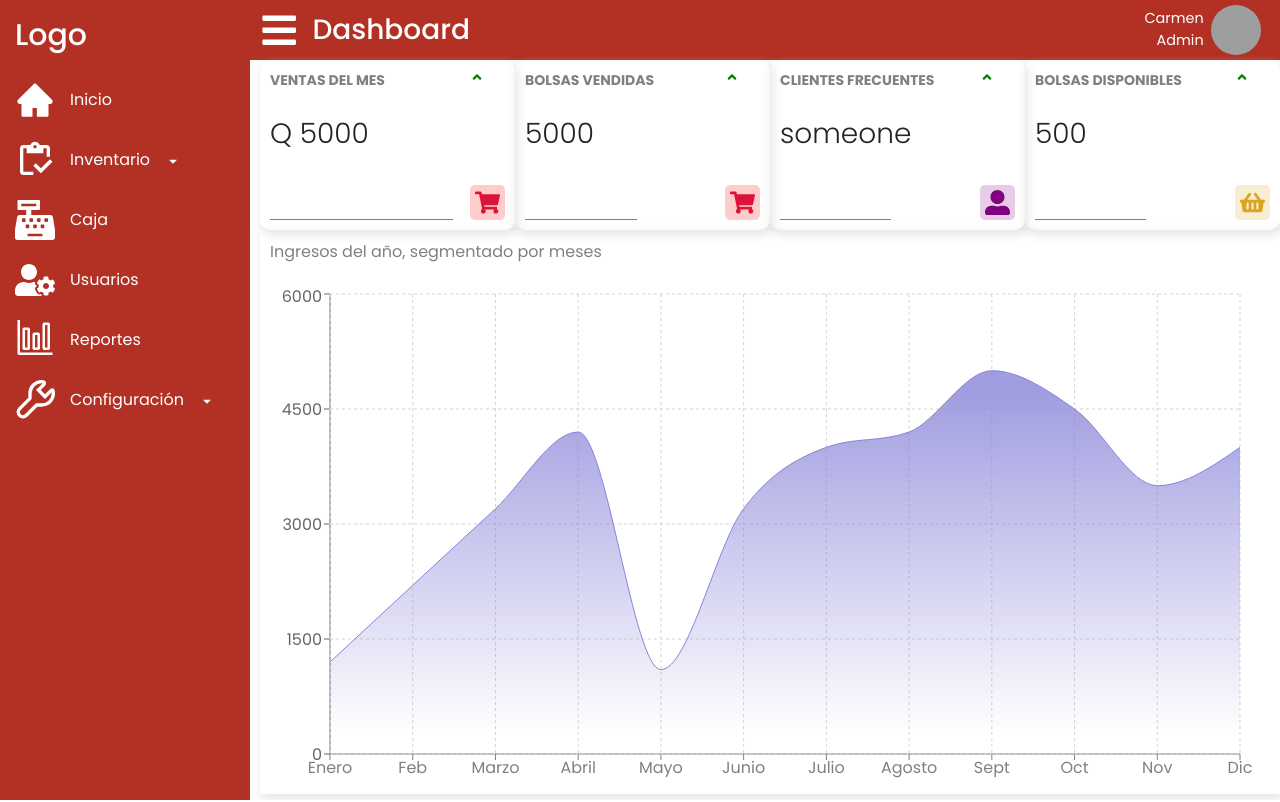
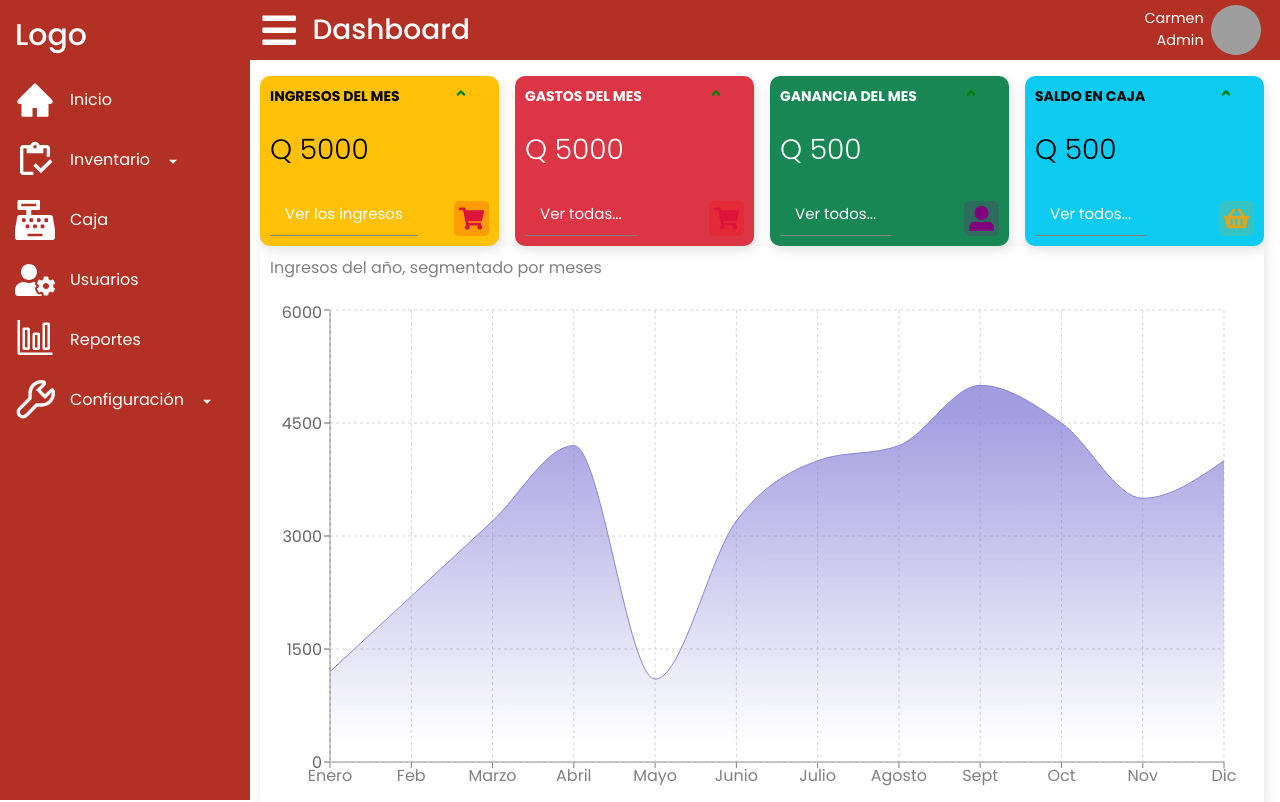
Before and after one commit to JefersonV/restaurante-web-app, a React (Vite) app in the folder ClientApp/: page / in a window 1280 px wide. Built offline with nearby package versions, Linux system fonts and the light colour scheme; sample sign-in values are in the browser's storage; grey boxes are pictures that could not be loaded.

Commit message:
"Widgets de dasboard corregidos"

```diff
--- a/ClientApp/src/components/charts/widgets/Widget.jsx
+++ b/ClientApp/src/components/charts/widgets/Widget.jsx
@@ -71,11 +71,11 @@ const Widget = ({ type }) => {
 
   let data = {}
   switch (type) {
-    case "ventasMes":
+    case "ingresosMes":
       data = {
-        title: "VENTAS DEL MES",
+        title: "INGRESOS DEL MES",
         isMoney: true,
-        link: "Ver todas las ventas",
+        link: "Ver los ingresos",
         path: "/sales",
         monto: 5000,
         // monto: venta.suma_total,
@@ -87,15 +87,17 @@ const Widget = ({ type }) => {
               backgroundColor: "rgba(255, 0, 0, 0.2)",
             }}
           />
-        ),
+          ),
+        colors: { backgroundColor: "#ffc107", color: "black" },
+        colorSpam: {color: "black"},
       };
       break;
-    case "bolsasVend":
+    case "gastosMes":
       data = {
-        title: "BOLSAS VENDIDAS",
-        isMoney: false,
+        title: "GASTOS DEL MES",
+        isMoney: true,
         link: "Ver todas...",
-        path: "/sales",
+        path: "/purchases",
         monto: 5000,
         // monto: bolsasVendidas.bolsas_vendidas,
         icon: (
@@ -106,16 +108,18 @@ const Widget = ({ type }) => {
               backgroundColor: "rgba(255, 0, 0, 0.2)",
             }}
           />
-        ),
+          ),
+          colors: { backgroundColor: "#dc3545", color: "white" },
+          colorSpam: { color: "white" },
       };
       break;
-    case "cliente":
+    case "gananciaMes":
       data = {
-        title: "CLIENTES FRECUENTES",
-        isMoney: false,
+        title: "GANANCIA DEL MES",
+        isMoney: true,
         link: "Ver todos...",
-        path: "/customers",
-        monto: 'someone',
+        path: "/reports",
+        monto: 500,
         // monto: clientesFrec.clientes_frecuentes,
         icon: (
           <FaIcons.FaUserAlt
@@ -125,15 +129,17 @@ const Widget = ({ type }) => {
               color: "purple",
             }}
           />
-        ),
+          ),
+          colors: { backgroundColor: "#198754", color: "white" },
+          colorSpam: { color: "white" },
       };
       break;
-    case "bolsasDisp":
+    case "saldoCaja":
       data = {
-        title: "BOLSAS DISPONIBLES",
-        isMoney: false,
+        title: "SALDO EN CAJA",
+        isMoney: true,
         link: "Ver todos...",
-        path: "/products",
+        path: "/cash-box",
         // monto: bolsasDispon.bolsas_disponibles,
         monto: 500,
         icon: (
@@ -144,18 +150,20 @@ const Widget = ({ type }) => {
               color: "goldenrod",
             }}
           />
-        ),
+          ),
+          colors: { backgroundColor: "#0dcaf0", color: "black" },
+          colorSpam: { color: "black" },
       };
       break;
     default:
       break;
   }
 
-  return (
-    <div className="widget">
+    return (
+    <div className="widget" style={data.colors}>
       <div className="left">
-        <span className="title">{data.title}</span>
-        <span className="counter">
+        <span className="title" style={data.colorSpam}>{data.title}</span>
+        <span className="counter" style={data.colorSpam}>
           {data.isMoney && "Q"} {data.monto}
         </span>
         {/* <span className="link">{data.link}</span> */}
--- a/ClientApp/src/pages/Home.jsx
+++ b/ClientApp/src/pages/Home.jsx
@@ -12,16 +12,18 @@ function Home (props) {
   /* isOpen (globalstate) -> para que el contenido se ajuste según el ancho de la sidebar (navegación) */
   const isOpen = useStore((state) => state.sidebar)
 
+
+
   return (
     <div className={isOpen === true ? "wrapper" : "side"}>
-      <div className="home">
-        <div className="homeContainer">
-          <div className="widgets">
-            <Widget type={"ventasMes"} />
-            <Widget type={"bolsasVend"} />
-            <Widget type={"cliente"} />
-            <Widget type={"bolsasDisp"} />
-          </div>
+          <div className="home">
+              <div className="homeContainer" style={{ marginTop: "1rem", marginRight: "1rem" }}>
+            <div className="widgets" style={{gap: "1rem"}}>
+            <Widget type={"ingresosMes"} />
+            <Widget type={"gastosMes"} />
+            <Widget type={"gananciaMes"} />
+            <Widget type={"saldoCaja"} />
+            </div>
           <div className="charts">
             {/* <Featured /> */}
             <Chart />
--- a/ClientApp/src/pages/Login.jsx
+++ b/ClientApp/src/pages/Login.jsx
@@ -1,4 +1,4 @@
-import { useState, useEffect } from "react";
+import { useState } from "react";
 
 function Login() {
     const [user, setUser] = useState("");
@@ -13,7 +13,6 @@ function Login() {
         backgroundColor: "#031633",
     };
 
-    useEffect(() => {
     const handleSubmit = async (event) => {
        event.preventDefault();
        const requestOptions = {
@@ -24,12 +23,19 @@ function Login() {
        const response = await fetch("http://localhost:5173/api/Account/login", requestOptions);
        const data = await response.json();
         setResponse(data);
+        if (data.token != undefined) {
             localStorage.setItem('token', data.token);
             localStorage.setItem('user', data.nombreUsuario);
             localStorage.setItem('rol', data.rol);
             window.location.href = '/';
+        }
     };
-    }, [])
+
+    const handleUserChange = (event) => {
+        const lowercaseValue = event.target.value.toLowerCase();
+        const onlyLowerCase = lowercaseValue.replace(/[^a-z]/g, "");
+        setUser(onlyLowerCase);
+    };
 
     return (
         <>
@@ -47,7 +53,8 @@ function Login() {
                                     className="form-control"
                                     id="inputUser"
                                     value={user}
-                                    onChange={(event) => setUser(event.target.value)}
+                                    onChange={handleUserChange}
+                                    required
                                 />
                             </div>
                             <div className="mb-3">
@@ -61,6 +68,7 @@ function Login() {
                                     placeholder="Password"
                                     value={password}
                                     onChange={(event) => setPassword(event.target.value)}
+                                    required
                                 />
                             </div>
                             <button type="submit" className="btn btn-success">
```
Lines whose indentation alone changed are shown as unchanged.
